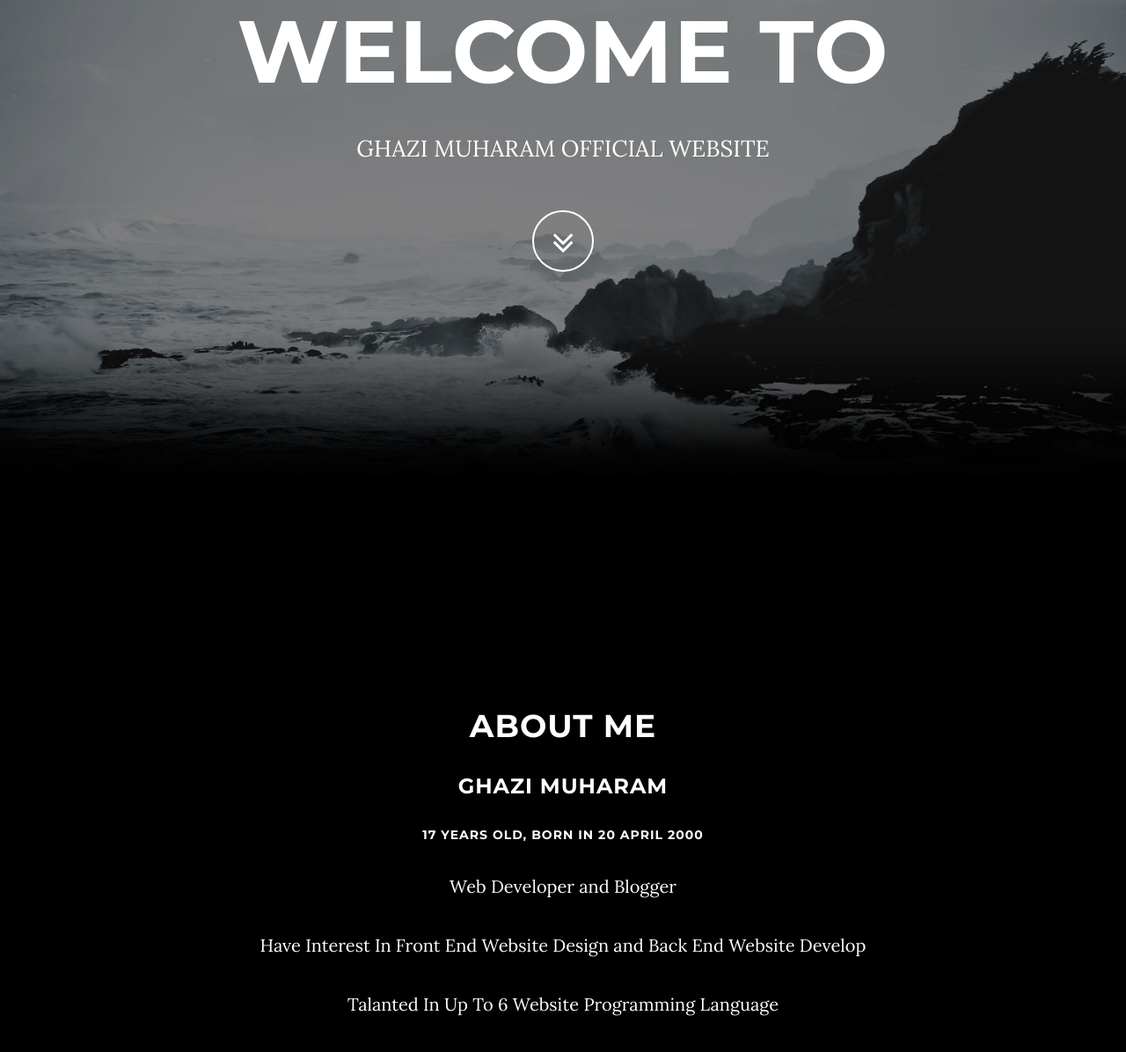
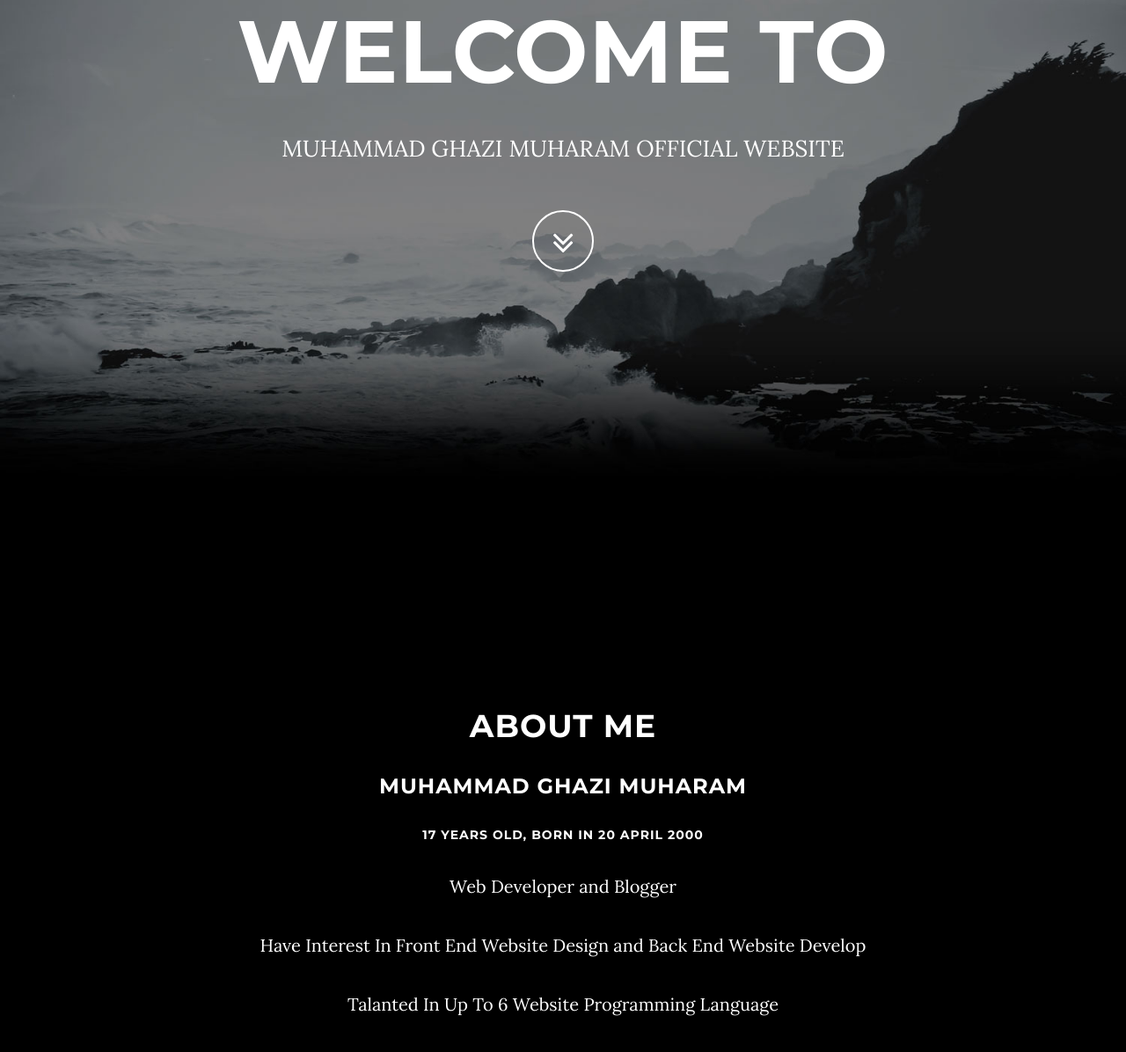
Before and after one commit to ghazimuharam/ghazimuharam.github.io, a website: page index.html in a window 1280 px wide. Shown: the part 244-1440 px from the top of the page at 88% size. Drawn offline with nearby package versions, Linux system fonts and the light colour scheme; some packages are replaced by stand-ins of ours.

Commit message:
Update index.html

```diff
--- a/index.html
+++ b/index.html
@@ -6,10 +6,10 @@
     <meta charset="utf-8">
     <meta http-equiv="X-UA-Compatible" content="IE=edge">
     <meta name="viewport" content="width=device-width, initial-scale=1">
-    <meta name="description" content="">
-    <meta name="author" content="">
+    <meta name="description" content="Muhammad Ghazi Muharam">
+    <meta name="author" content="Muhammad Ghazi Muharam">
 
-    <title>Ghazi Muharam | Github</title>
+    <title>Muhammad Ghazi Muharam | Github</title>
 
     <!-- Bootstrap Core CSS -->
     <link href="vendor/bootstrap/css/bootstrap.min.css" rel="stylesheet">
@@ -77,7 +77,7 @@
                     <div class="col-md-8 col-md-offset-2">
                         <h1 class="brand-heading">Welcome To </h1>
                         <p class="intro-text">
-GHAZI MUHARAM OFFICIAL WEBSITE
+MUHAMMAD GHAZI MUHARAM OFFICIAL WEBSITE
                          </p>
                         <a href="#about" class="btn btn-circle page-scroll">
                             <i class="fa fa-angle-double-down animated"></i>
@@ -93,7 +93,7 @@ GHAZI MUHARAM OFFICIAL WEBSITE
         <div class="row">
             <div class="col-lg-8 col-lg-offset-2">
                 <h1>About Me</h1>
-<h3>Ghazi Muharam</h3>
+<h3>Muhammad Ghazi Muharam</h3>
 <h5>17 Years Old, Born In 20 April 2000</h5>
                 <p>Web Developer and Blogger</p>
                 <p>Have Interest In Front End Website Design and Back End Website Develop </p>
@@ -141,7 +141,7 @@ GHAZI MUHARAM OFFICIAL WEBSITE
     <!-- Footer -->
     <footer>
         <div class="container text-center">
-            <h4>Copyright &copy; Ghazi Muharam 2017</h4>
+            <h4>Copyright &copy; Muhammad Ghazi Muharam 2018</h4>
         </div>
     </footer>
 
```
